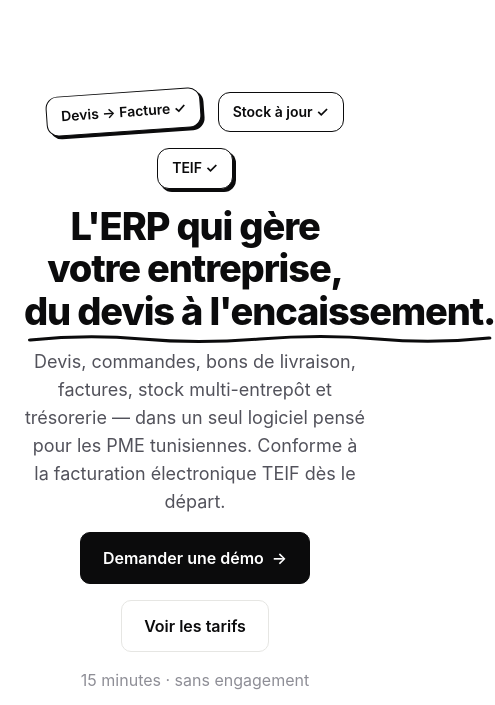
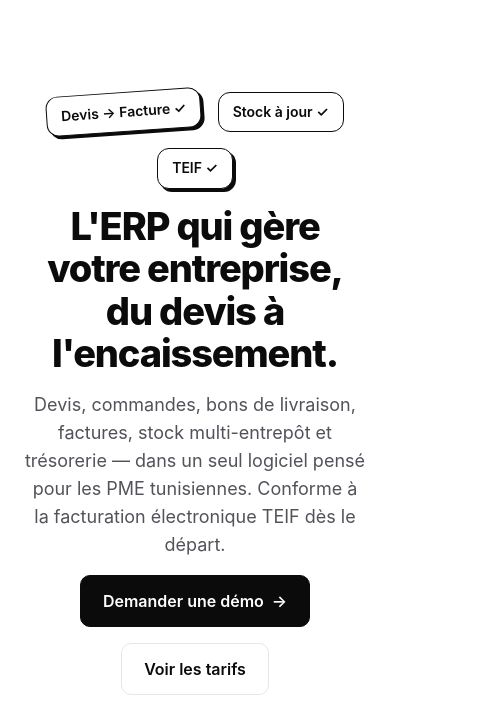
Before and after one commit to vaga-tn/vaga.tn, an Astro site: page / in a window 390 px wide. Shown: the part 69-774 px from the top of the page, 495 px wide, since content can reach past the window. Built offline with nearby package versions, Linux system fonts and the light colour scheme; Astro itself is replaced by a stand-in of ours.

Commit message:
chore: minor mobile layout change

```diff
--- a/src/components/home/Hero.astro
+++ b/src/components/home/Hero.astro
@@ -14,9 +14,9 @@ import Button from "../Button.astro";
 
     <h1 class="h1">
       L'ERP qui gère votre entreprise,<br />
-      <span class="squiggle relative whitespace-nowrap">
+      <span class="squiggle relative sm:whitespace-nowrap">
         du devis à l'encaissement.
-        <svg viewBox="0 0 300 12" preserveAspectRatio="none" aria-hidden="true">
+        <svg class="hidden sm:block" viewBox="0 0 300 12" preserveAspectRatio="none" aria-hidden="true">
           <path
             d="M4 8 Q 40 2 75 7 T 150 7 T 225 7 T 296 6"
             fill="none"
@@ -44,7 +44,7 @@ import Button from "../Button.astro";
       class="mx-auto overflow-hidden shadow-md"
       aria-label="Aperçu de l'interface VAGA: écran d'accueil avec la grille des applications"
     >
-      <img src="vaga_ui_screenshot.webp" alt="VAGA preview" />
+      <img src="/vaga_ui_screenshot.webp" alt="VAGA preview" />
     </div>
   </div>
 </section>
```
